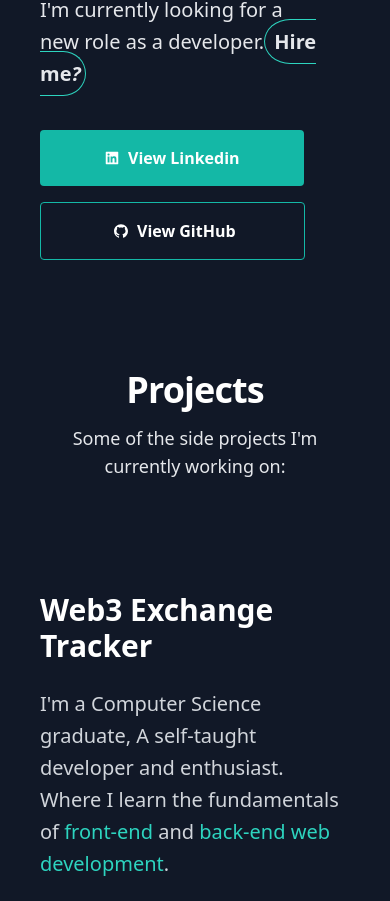
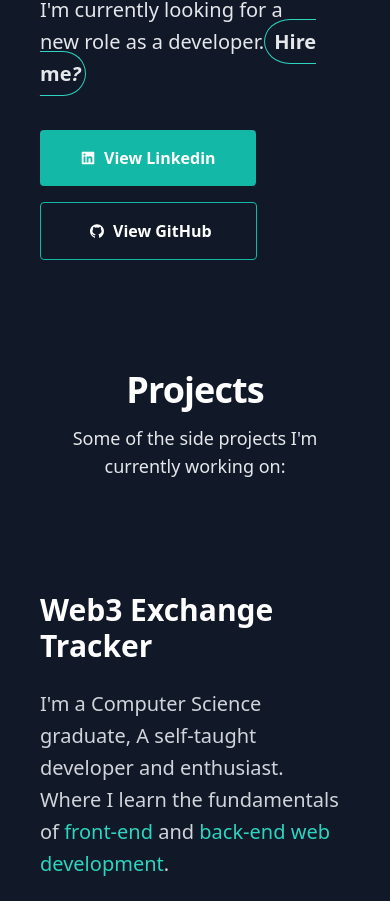
Before and after one commit to renmission/renatomission, a Next.js app: page / in a window 390 px wide. Shown: the part 1098-1999 px from the top of the page. Built offline with nearby package versions, Linux system fonts and the light colour scheme.

Commit message:
pf update v5

```diff
--- a/layouts/Hero.tsx
+++ b/layouts/Hero.tsx
@@ -56,7 +56,7 @@ const Hero = () => {
                 href={"https://www.linkedin.com/in/renmission/"}
                 target="_blank"
               >
-                <button className="bg-teal-500 hover:bg-teal-600 text-white font-bold px-16 py-4 sm:py-2 sm:px-4 rounded mr-4">
+                <button className="bg-teal-500 hover:bg-teal-600 text-white font-bold px-10 py-4 sm:py-2 sm:px-4 rounded mr-4">
                   <div className="flex justify-between">
                     <span className="mr-2 mt-1">
                       <AiFillLinkedin />
@@ -71,7 +71,7 @@ const Hero = () => {
 
             <div className="py-2">
               <Link href={"https://github.com/renmission"} target="_blank">
-                <button className="bg-transparent font-semibold text-white px-16 py-4 sm:py-2 sm:px-4 border border-teal-500 hover:bg-teal-500  rounded">
+                <button className="bg-transparent font-semibold text-white px-10 py-4 sm:py-2 sm:px-4 border border-teal-500 hover:bg-teal-500  rounded">
                   <div className="flex justify-between px-1 hover:text-white">
                     <span className="mr-2 mt-1 pl-1  to-emerald-400 ">
                       <AiFillGithub />
```
